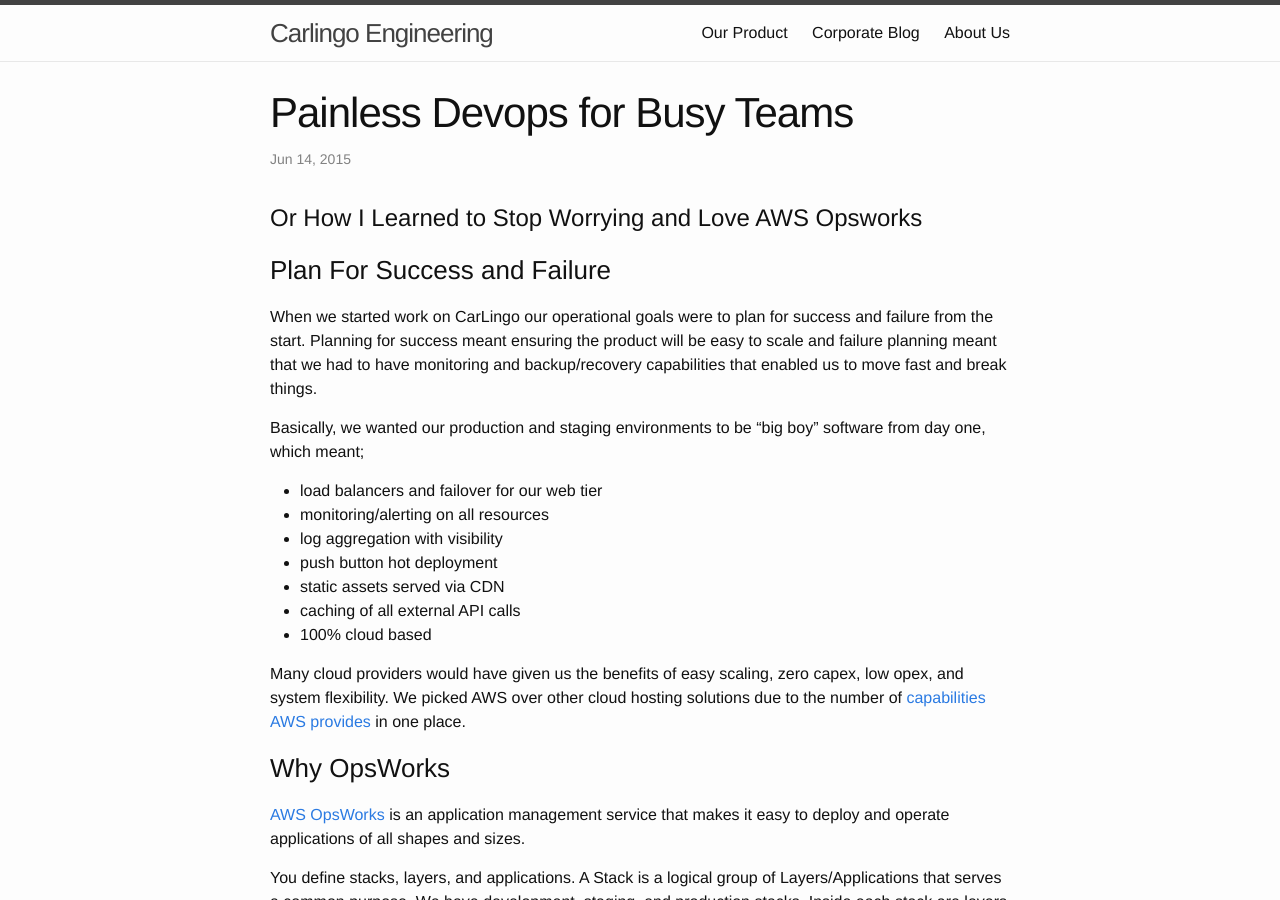
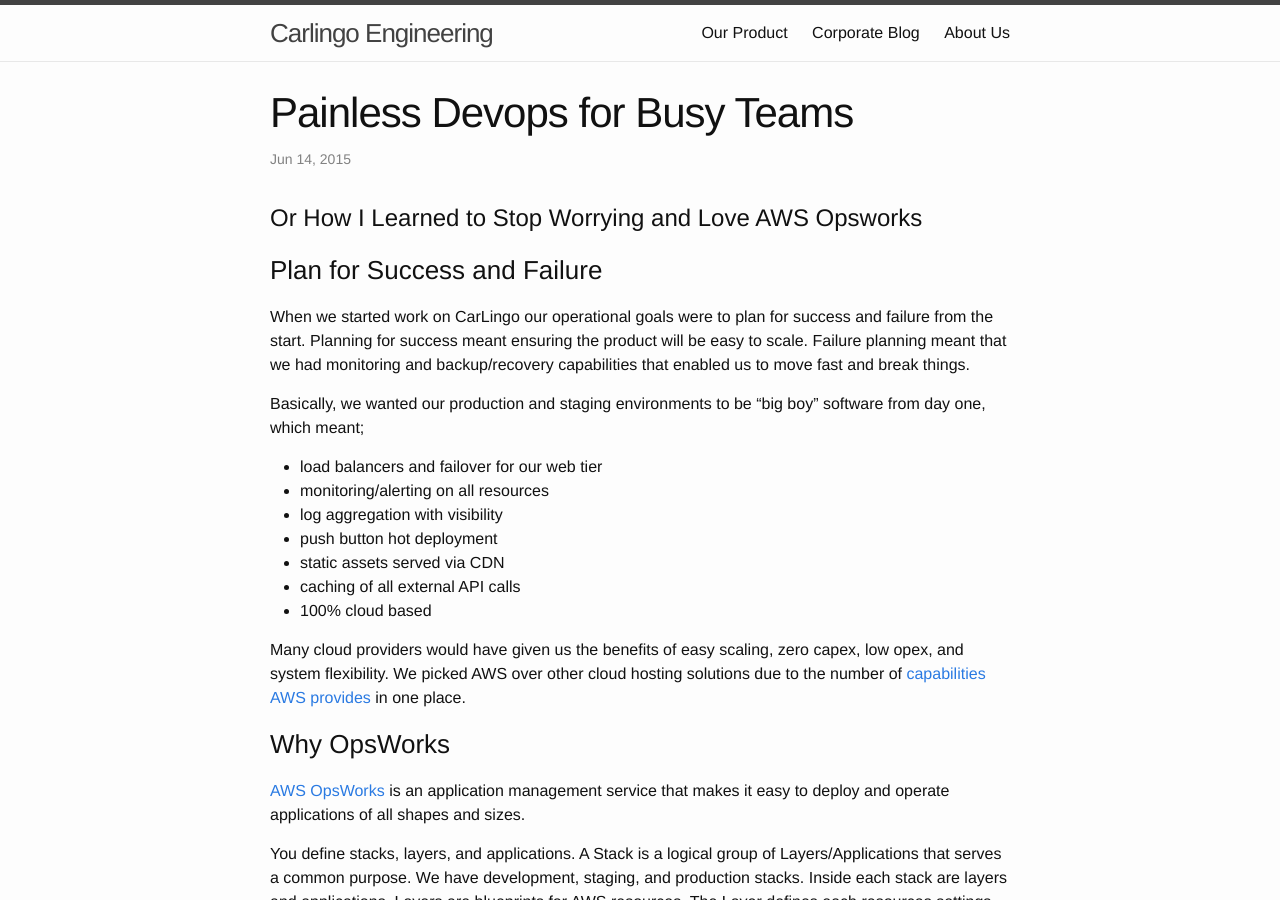
Before and after one commit to CarLingo/carlingo.github.io, a Jekyll site: the page built from _posts/2015-06-19-painless-devops-for-busy-teams.markdown, in a window 1280 px wide and 900 px high. Built offline with Jekyll 4.4.1, drawn with Linux system fonts in a browser that asks for light colours.

Commit message:
Update 2015-06-19-painless-devops-for-busy-teams.markdown

```diff
--- a/_posts/2015-06-19-painless-devops-for-busy-teams.markdown
+++ b/_posts/2015-06-19-painless-devops-for-busy-teams.markdown
@@ -6,8 +6,8 @@ categories: devops aws
 ---
 #Or How I Learned to Stop Worrying and Love AWS Opsworks
 
-###Plan For Success and Failure
-When we started work on CarLingo our operational goals were to plan for success and failure from the start. Planning for success meant ensuring the product will be easy to scale and failure planning meant that we had to have monitoring and backup/recovery capabilities that enabled us to move fast and break things.
+###Plan for Success and Failure
+When we started work on CarLingo our operational goals were to plan for success and failure from the start. Planning for success meant ensuring the product will be easy to scale. Failure planning meant that we had monitoring and backup/recovery capabilities that enabled us to move fast and break things.
 
 Basically, we wanted our production and staging environments to be "big boy" software from day one, which meant;
 
```
